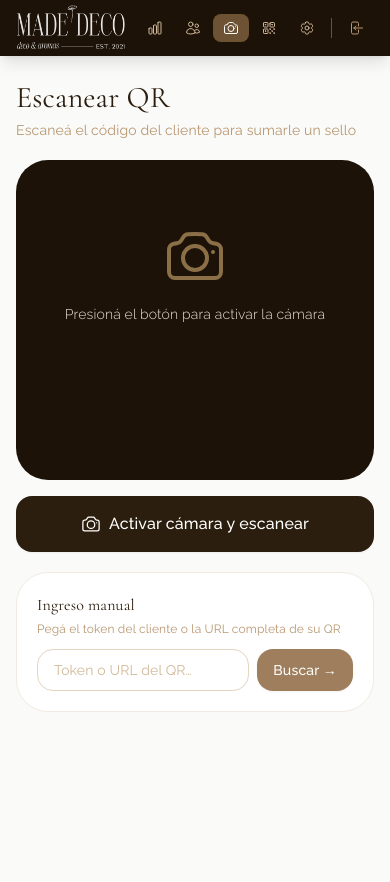
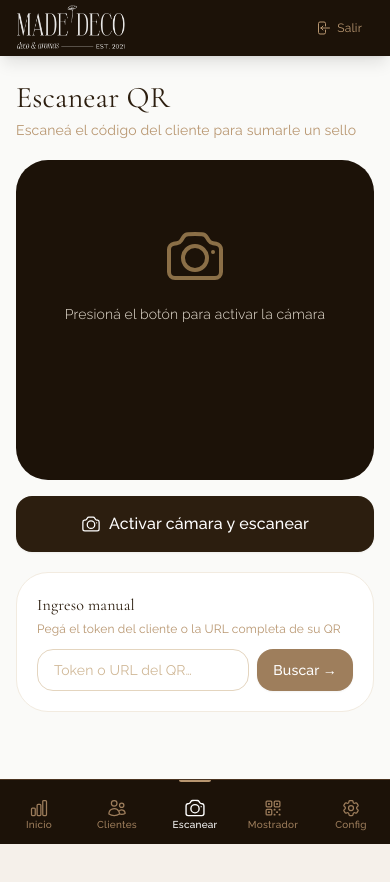
Before and after one commit to Fras28/MadeDeco, a Next.js app: page /admin/scan in a window 390 px wide. Shown: the top 882 px of the page. Before the commit the page ends 844 px from the top, so only its background shows below. Built offline with nearby package versions, Linux system fonts and the light colour scheme.

Commit message:
navbar mobile

```diff
--- a/app/admin/layout.tsx
+++ b/app/admin/layout.tsx
@@ -14,7 +14,7 @@ export default async function AdminLayout({
   // La página de login (/admin) se maneja por separado;
   // las subpáginas son protegidas por el middleware.
   return (
-    <div className="min-h-screen bg-cream-100">
+    <div className="min-h-screen bg-cream-100 pb-20 md:pb-0">
       {children}
     </div>
   )
--- a/components/AdminNav.tsx
+++ b/components/AdminNav.tsx
@@ -6,12 +6,17 @@ import { usePathname, useRouter } from 'next/navigation'
 import Icon from '@/components/Icons'
 
 const links = [
-  { href: '/admin/dashboard', label: 'Dashboard',   Icon: Icon.ChartBar },
-  { href: '/admin/customers', label: 'Clientes',    Icon: Icon.Users    },
-  { href: '/admin/scan',      label: 'Escanear QR', Icon: Icon.Camera   },
-  { href: '/admin/qr',        label: 'Mostrador',   Icon: Icon.QrCode   },
-  { href: '/admin/settings',  label: 'Config',      Icon: Icon.Cog      },
+  { href: '/admin/dashboard', label: 'Inicio',     Icon: Icon.ChartBar },
+  { href: '/admin/customers', label: 'Clientes',   Icon: Icon.Users    },
+  { href: '/admin/scan',      label: 'Escanear',   Icon: Icon.Camera   },
+  { href: '/admin/qr',        label: 'Mostrador',  Icon: Icon.QrCode   },
+  { href: '/admin/settings',  label: 'Config',     Icon: Icon.Cog      },
 ]
+
+function isActive(pathname: string, href: string) {
+  if (href === '/admin/dashboard') return pathname === href
+  return pathname.startsWith(href)
+}
 
 export default function AdminNav() {
   const pathname = usePathname()
@@ -24,8 +29,13 @@ export default function AdminNav() {
   }
 
   return (
+    <>
+      {/* ══════════════════════════════════════════════════════
+          TOP NAR — desktop full / mobile minimal (logo + logout)
+      ══════════════════════════════════════════════════════ */}
       <nav className="bg-brand-950 text-white sticky top-0 z-50 shadow-lg">
         <div className="max-w-5xl mx-auto px-4 flex items-center justify-between h-14">
+
           {/* Logo */}
           <Link href="/admin/dashboard" className="shrink-0 flex items-center">
             <Image
@@ -37,10 +47,10 @@ export default function AdminNav() {
             />
           </Link>
 
-        {/* Links */}
-        <div className="flex items-center gap-0.5 overflow-x-auto">
+          {/* Desktop links */}
+          <div className="hidden md:flex items-center gap-0.5">
             {links.map(({ href, label, Icon: I }) => {
-            const active = pathname === href || (href !== '/admin/dashboard' && pathname.startsWith(href))
+              const active = isActive(pathname, href)
               return (
                 <Link
                   key={href}
@@ -52,7 +62,7 @@ export default function AdminNav() {
                   }`}
                 >
                   <I className="w-4 h-4" />
-                <span className="hidden md:inline">{label}</span>
+                  <span>{label}</span>
                 </Link>
               )
             })}
@@ -61,13 +71,58 @@ export default function AdminNav() {
 
             <button
               onClick={handleLogout}
-            className="flex items-center gap-1.5 px-2.5 py-1.5 rounded-lg text-sm text-brand-400 hover:text-red-400 transition-colors whitespace-nowrap"
+              className="flex items-center gap-1.5 px-2.5 py-1.5 rounded-lg text-sm text-brand-400 hover:text-red-400 transition-colors"
             >
               <Icon.LogOut className="w-4 h-4" />
-            <span className="hidden sm:inline">Salir</span>
+              <span>Salir</span>
             </button>
           </div>
+
+          {/* Mobile: logout button only (links go to bottom bar) */}
+          <button
+            onClick={handleLogout}
+            className="md:hidden flex items-center gap-1.5 px-3 py-1.5 rounded-lg text-sm text-brand-400 hover:text-red-400 transition-colors"
+          >
+            <Icon.LogOut className="w-4 h-4" />
+            <span className="text-xs">Salir</span>
+          </button>
         </div>
       </nav>
+
+      {/* ══════════════════════════════════════════════════════
+          BOTTOM NAV — mobile only, fixed
+      ══════════════════════════════════════════════════════ */}
+      <nav
+        className="md:hidden fixed bottom-0 left-0 right-0 z-50 bg-brand-950 border-t border-brand-800"
+        style={{ paddingBottom: 'env(safe-area-inset-bottom)' }}
+      >
+        <div className="flex items-stretch h-16">
+          {links.map(({ href, label, Icon: I }) => {
+            const active = isActive(pathname, href)
+            return (
+              <Link
+                key={href}
+                href={href}
+                className={`flex-1 flex flex-col items-center justify-center gap-0.5 pt-1 transition-colors ${
+                  active
+                    ? 'text-white'
+                    : 'text-brand-500 hover:text-brand-200'
+                }`}
+              >
+                {/* Active indicator dot */}
+                <div className={`absolute top-0 w-8 h-0.5 rounded-b-full transition-colors ${
+                  active ? 'bg-brand-400' : 'bg-transparent'
+                }`} />
+
+                <I className={`w-5 h-5 transition-transform ${active ? 'scale-110' : ''}`} />
+                <span className="text-[10px] font-medium tracking-wide leading-none">
+                  {label}
+                </span>
+              </Link>
+            )
+          })}
+        </div>
+      </nav>
+    </>
   )
 }
```
Lines whose indentation alone changed are shown as unchanged.
